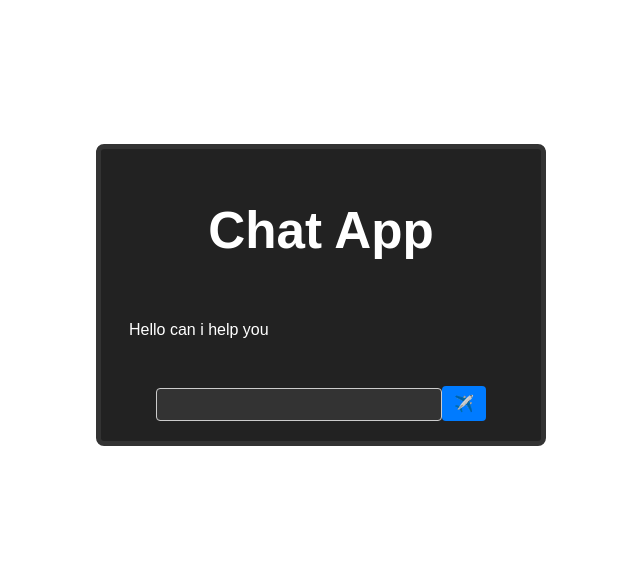
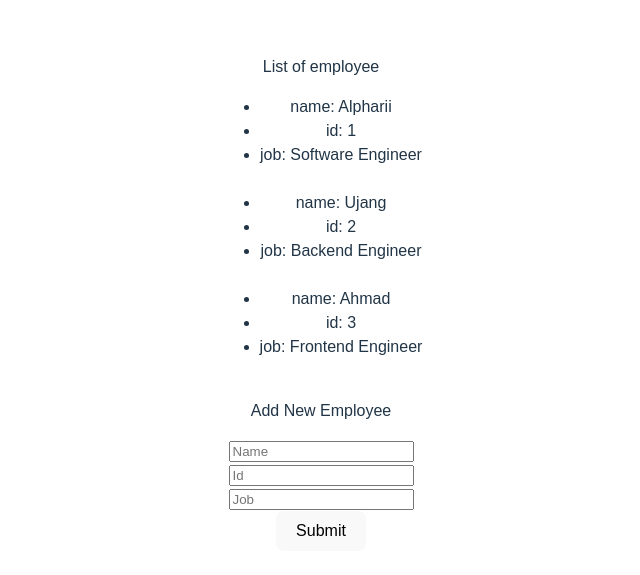
Before and after one commit to Alpharii/to-do-list-react, a React (Vite) app: page / in a window 1280 px wide. Shown: the part 105-680 px from the top of the page, without its empty margins (319-959 px from the left). Built offline with nearby package versions, Linux system fonts and the light colour scheme.

Commit message:
belajar crud lagi

```diff
--- a/src/belajar/Crud.jsx
+++ b/src/belajar/Crud.jsx
@@ -29,7 +29,6 @@ export const Crud = () => {
                 {message.map((message, index) => (
                     <div key={index}>
                         <p className='user-message'>{message}</p>
-                        {/* Use unique IDs for each response message */}
                         <p className='bot-message' id={`responseMessage-${index}`}>Sedang mengetik...</p>
                     </div>
                 ))}
--- /dev/null
+++ b/src/belajar/crud/employee.jsx
@@ -0,0 +1,50 @@
+import React, { useState } from 'react';
+import employeeList from './employeeList';
+
+export const Employee = () => {
+  const [employees, setEmployees] = useState(employeeList); // Corrected initialization of state
+
+  const handleFormSubmit = (event) => {
+    event.preventDefault()
+    const idInput = document.getElementById('employeeIdInput').value;
+    const nameInput = document.getElementById('employeeNameInput').value;
+    const jobInput = document.getElementById('employeeJobInput').value;
+    if (idInput.length > 0 && nameInput.length > 0 && jobInput.length > 0) {
+      document.getElementById('employeeNameInput').value = '';
+      document.getElementById('employeeIdInput').value = '';
+      document.getElementById('employeeJobInput').value = '';
+      const newEmployee = {
+        id: idInput,
+        name: nameInput,
+        job: jobInput,
+      };
+      setEmployees([...employees, newEmployee]);
+    }
+  };
+
+  return (
+    <div>
+      <p>List of employee</p>
+      <ul>
+        {employees.length > 0 &&
+          employees.map((employee, index) => (
+            <div key={index}>
+              <li>name: {employee.name}</li>
+              <li>id: {employee.id}</li>
+              <li>job: {employee.job}</li>
+              <br />
+            </div>
+          ))}
+      </ul>
+      <form>
+        <p>Add New Employee</p>
+        <input type="text" placeholder='Name' id="employeeNameInput"/><br />
+        <input type="number" placeholder='Id' id="employeeIdInput" /><br />
+        <input type="text" placeholder='Job'  id="employeeJobInput"/><br />
+        <button onClick={(event) => handleFormSubmit(event)}>Submit</button>
+      </form>
+    </div>
+  );
+};
+
+export default Employee;
--- /dev/null
+++ b/src/belajar/crud/employeeList.js
@@ -0,0 +1,20 @@
+const employeeList = [
+{
+    id: 1,
+    name: 'Alpharii',
+    job: 'Software Engineer'
+},
+{
+    id: 2,
+    name: 'Ujang',
+    job: 'Backend Engineer'
+},
+{
+    id: 3,
+    name: 'Ahmad',
+    job: 'Frontend Engineer'
+}
+
+]
+
+export default employeeList
--- a/src/main.jsx
+++ b/src/main.jsx
@@ -4,10 +4,11 @@ import UpdateArray from './belajar/UpdateArray.jsx'
 import Todolist from './todolist.jsx'
 import Crud from './belajar/Crud.jsx'
 import ListOfCar from './belajar/3-listOfCar.jsx'
+import Employee from './belajar/crud/employee.jsx'
 import './index.css'
 
 ReactDOM.createRoot(document.getElementById('root')).render(
   <React.StrictMode>
-    <Crud />
+    <Employee/>
   </React.StrictMode>,
 )
```
